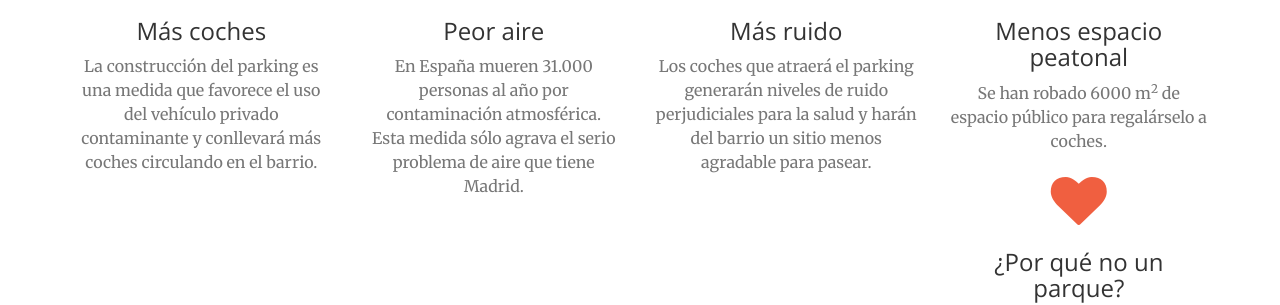
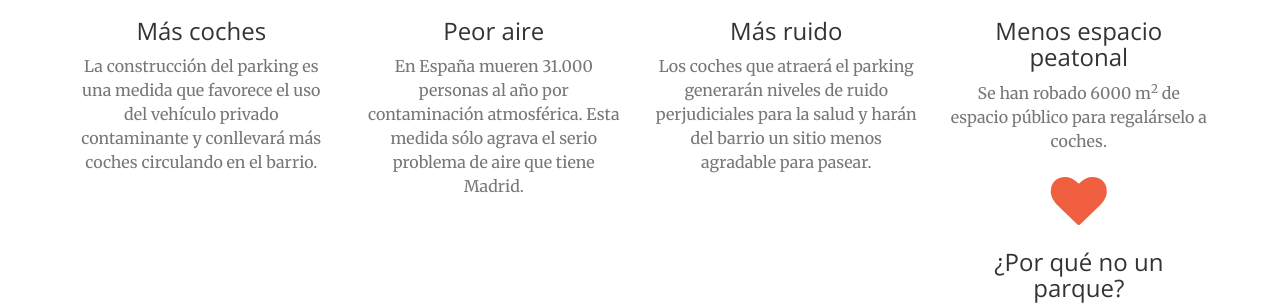
Before and after one commit to noalparkingdebuenosaires/noparking.github.io, a Jekyll site: the page built from index.html, in a window 1280 px wide and 900 px high, scrolled down 1368 px. Shown: the part 204-509 px from the top of the window. Built offline with Jekyll 4.4.1, drawn with Linux system fonts in a browser that asks for light colours.

Commit message:
Update services.html

```diff
--- a/_includes/services.html
+++ b/_includes/services.html
@@ -20,7 +20,7 @@
                 <div class="service-box">
                     <i class="fa fa-4x fa-paper-plane wow bounceIn text-primary" data-wow-delay=".1s"></i>
                     <h3>Peor aire</h3>
-                    <p class="text-muted">En España mueren 31.000 personas al año por contaminación atmosférica.<br>Esta medida sólo agrava el serio problema de aire que tiene Madrid.</p>
+                    <p class="text-muted">En España mueren 31.000 personas al año por contaminación atmosférica. Esta medida sólo agrava el serio problema de aire que tiene Madrid.</p>
                 </div>
             </div>
             <div class="col-lg-3 col-md-6 text-center">
```
